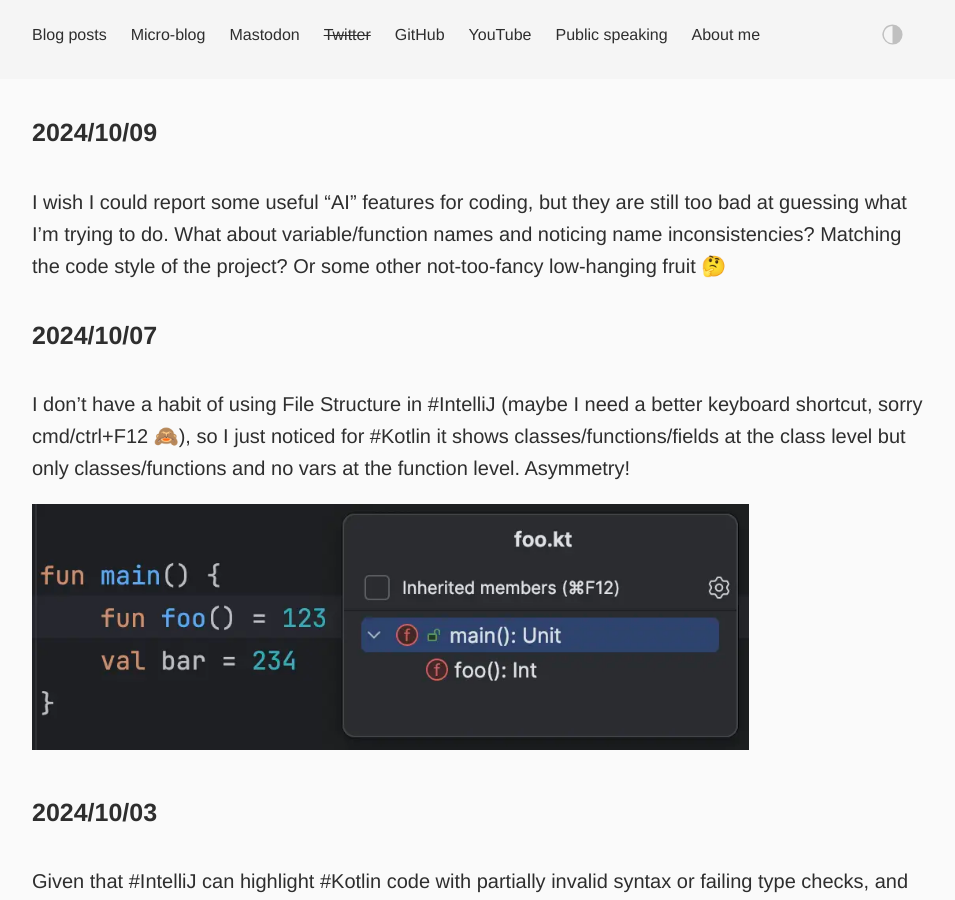
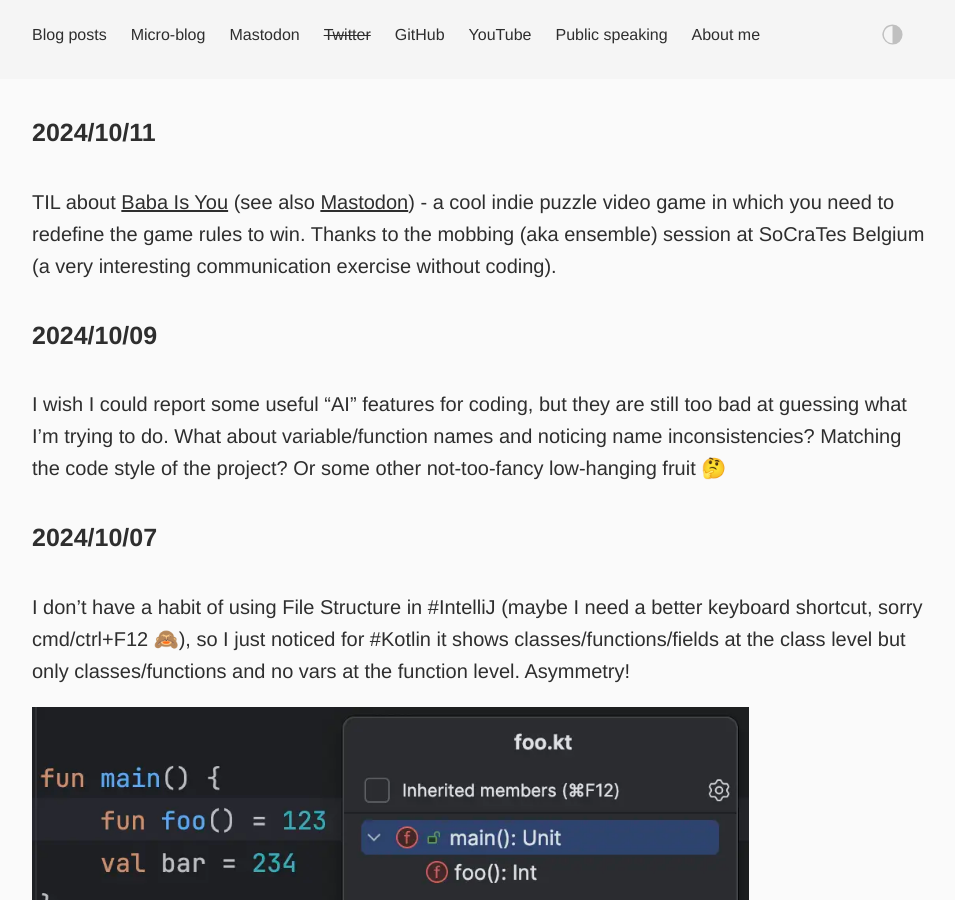
Before and after one commit to dkandalov/dkandalov.github.io, a Jekyll site: the page built from micro-blog.md, in a window 1280 px wide and 900 px high. Shown: the whole window, without its empty margins (160-1115 px from the left). Built offline with Jekyll 4.4.1, drawn with Linux system fonts in a browser that asks for light colours.

Commit message:
updated micro-blog

```diff
--- a/micro-blog.md
+++ b/micro-blog.md
@@ -2,6 +2,9 @@
 layout: post
 permalink: /micro-blog/
 ---
+
+#### 2024/10/11
+TIL about [Baba Is You](https://en.wikipedia.org/wiki/Baba_Is_You) (see also [Mastodon](https://mastodon.gamedev.place/@BabaIsYou)) - a cool indie puzzle video game in which you need to redefine the game rules to win. Thanks to the mobbing (aka ensemble) session at SoCraTes Belgium (a very interesting communication exercise without coding).
 
 #### 2024/10/09
 I wish I could report some useful "AI" features for coding, but they are still too bad at guessing what I'm trying to do. What about variable/function names and noticing name inconsistencies? Matching the code style of the project? Or some other not-too-fancy low-hanging fruit 🤔
```
